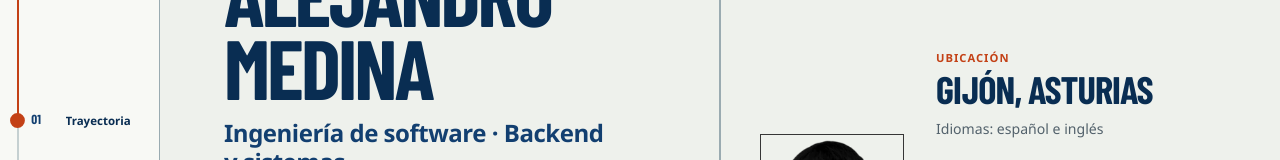
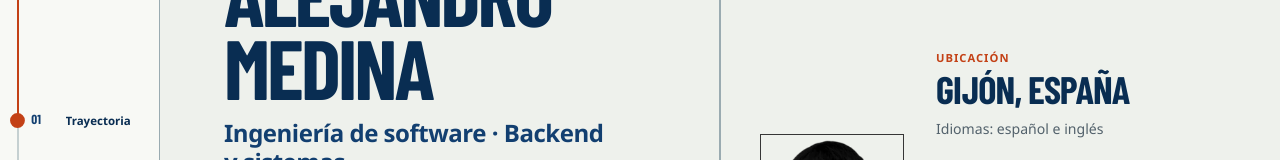
Before and after one commit to medinafdzz/Portfolio, a React (Vite) app: page /#about in a window 1280 px wide. Shown: the part 176-336 px from the top of the page. Built offline with nearby package versions, Linux system fonts and the light colour scheme; a web font is replaced by a local one.

Commit message:
fix(translations): update location from 'Asturias' to 'España' in Spanish and from 'Asturias' to 'Spain' in English

```diff
--- a/src/i18n/translations.js
+++ b/src/i18n/translations.js
@@ -42,7 +42,7 @@ export const translations = {
       summaryLabel: 'Base profesional',
       portraitAlt: 'Retrato de Alejandro Medina',
       locationLabel: 'Ubicación',
-      location: 'Gijón, Asturias',
+      location: 'Gijón, España',
       languages: 'Idiomas: español e inglés',
       objectivesLabel: 'Objetivos',
       objectives: 'Mi objetivo es especializarme en backend y sistemas, con foco en seguridad, automatización y calidad de software. Busco proyectos técnicamente exigentes donde pueda asumir responsabilidades progresivas y contribuir a soluciones fiables, claras y sostenibles.',
@@ -165,7 +165,7 @@ export const translations = {
       summaryLabel: 'Professional profile',
       portraitAlt: 'Portrait of Alejandro Medina',
       locationLabel: 'Location',
-      location: 'Gijón, Asturias',
+      location: 'Gijón, Spain',
       languages: 'Languages: Spanish and English',
       objectivesLabel: 'Objectives',
       objectives: 'My goal is to specialise in backend and systems, with a focus on security, automation and software quality. I am looking for technically demanding projects where I can take on progressively greater responsibility and contribute to reliable, clear and sustainable solutions.',
```
